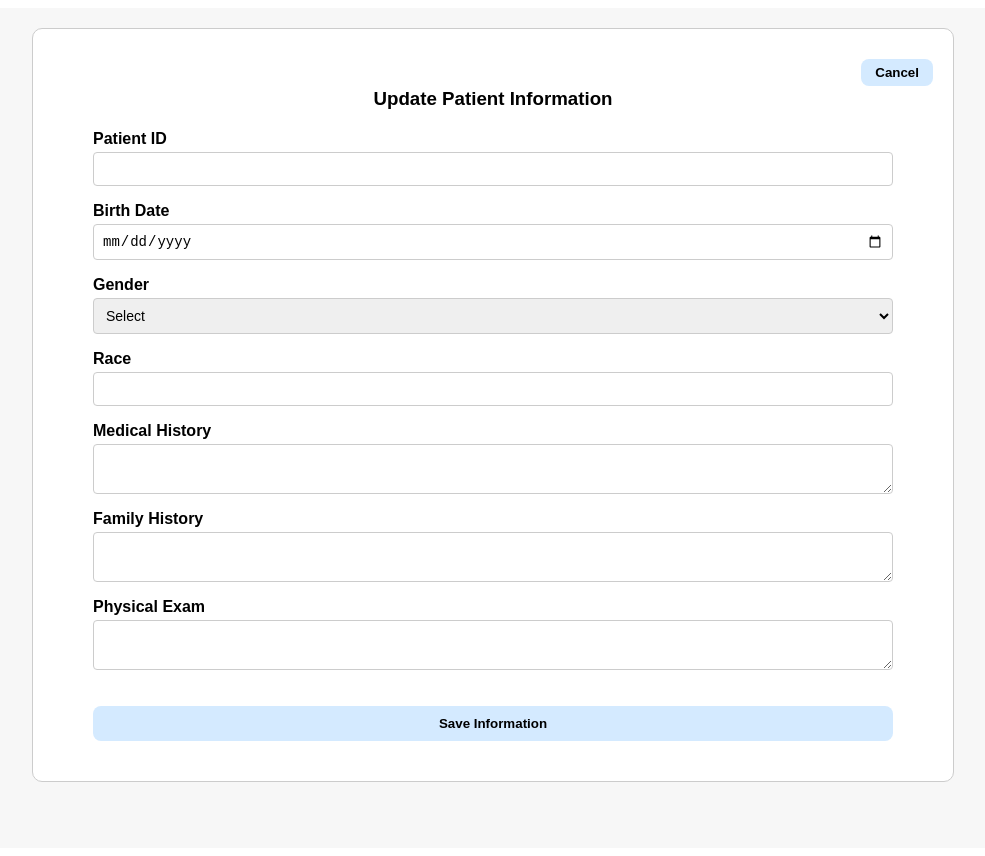
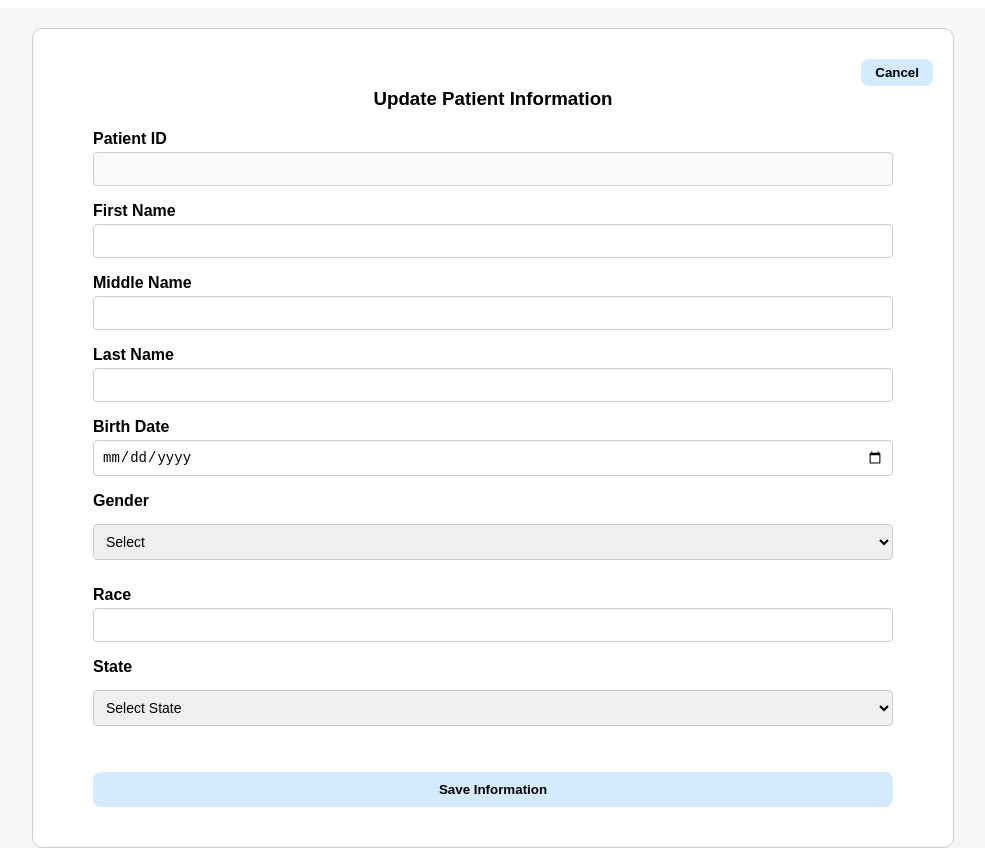
Before and after one commit to zsun122/6440-project, a React (Create React App) app in the folder riskaware-app/: page /6440-project/update in a window 1280 px wide. Shown: the whole page, without its empty margins (147-1132 px from the left). Built offline with nearby package versions, Linux system fonts and the light colour scheme.

Commit message:
backend part

```diff
--- a/riskaware-app/src/pages/Dashboard.js
+++ b/riskaware-app/src/pages/Dashboard.js
@@ -1,13 +1,25 @@
-import React from "react";
-import { useNavigate } from "react-router-dom";
+import React, { useState, useEffect } from "react";
+import { useLocation, useNavigate } from "react-router-dom";
 import "../style/Dashboard.css";
 
 function Dashboard() {
   const navigate = useNavigate();
+  const location = useLocation();
+  const patientId = location.state?.patientId;
+
+  const [patientData, setPatientData] = useState(null);
+
+  useEffect(() => {
+    if (patientId) {
+      fetch(`http://localhost:5000/synthea_patient_info?user_id=${patientId}`)
+        .then((res) => res.json())
+        .then((data) => setPatientData(data))
+        .catch((err) => console.error("Error fetching patient data:", err));
+    }
+  }, [patientId]);
 
   return (
     <div className="container">
-
       <div className="dashboard-wrapper">
         <div className="dashboard-box">
           <h3>Patient information</h3>
@@ -21,28 +33,44 @@ function Dashboard() {
           </button>
 
           <div className="patient-info">
-            <p><strong>Patient_id:</strong></p>
+            <p><strong>Patient_id:</strong> {patientId || "N/A"}</p>
+
+            <p><strong>First Name:</strong> {patientData?.FIRST ? patientData.FIRST.replace(/\d/g, '') : "N/A"}</p>
+
+            <p><strong>Middle Name:</strong> {patientData?.MIDDLE ? patientData.MIDDLE.replace(/\d/g, '') : "N/A"}</p>
+
+            <p><strong>Last Name:</strong> {patientData?.LAST ? patientData.LAST.replace(/\d/g, '') : "N/A"}</p>
+
 
             {/* year - month - day*/}
-            <p><strong>Birth Date:</strong></p>
+            <p><strong>Birth Date:</strong> {patientData?.BIRTHDATE || "N/A"}</p>
 
             {/* 8532 - female, 8507 - male*/}
-            <p><strong>Gender:</strong></p>
+            <p><strong>Gender:</strong> {patientData?.GENDER === "M"? "Male": patientData?.GENDER === "F"? "Female": "N/A"}</p>
 
             {/* race source value*/}
-            <p><strong>Race:</strong></p>
+            <p><strong>Race:</strong> {patientData?.RACE || "N/A"}</p>
 
-            <p><strong>Medical History:</strong></p>
-            <p><strong>Family History:</strong> </p>
-            <p><strong>Physical Exam:</strong> </p>
+            <p><strong>State:</strong> {patientData?.STATE || "N/A"}</p>
 
-            {/* sample-person : updatedate*/}
-            <p><strong>Last Updated:</strong> </p>
+            {/* <p><strong>Cancer Genetic Risk:</strong> {patientData?.CANCER_GENETIC_RISK || "N/A"}</p>
+
+            <p><strong>Cancer History:</strong> {patientData?.CANCER_HISTORY || "N/A"}</p> */}
+
+            {/* <p><strong>Medical History:</strong></p>
+            <p><strong>Family History:</strong></p>
+            <p><strong>Physical Exam:</strong></p> */}
+
+            {/* <p><strong>Last Updated:</strong></p> */}
           </div>
 
           <div className="action-buttons">
-            <button className="btn" onClick={() => navigate("/score")}>Evaluate risk score</button>
-            <button className="btn" onClick={() => navigate("/update")}>Update information</button>
+            <button className="btn" onClick={() => navigate("/score", { state: { patientId } })}>
+              Evaluate risk score
+            </button>
+            <button className="btn" onClick={() => navigate("/update", { state: { patientId } })}>
+              Update information
+            </button>
           </div>
         </div>
       </div>
--- a/riskaware-app/src/pages/UpdateInfo.js
+++ b/riskaware-app/src/pages/UpdateInfo.js
@@ -1,30 +1,87 @@
-import React, { useState } from "react";
-import { useNavigate } from "react-router-dom";
+import React, { useState, useEffect } from "react";
+import { useNavigate, useLocation } from "react-router-dom";
 import "../style/Dashboard.css";
 
 function UpdateInfo() {
   const navigate = useNavigate();
+  const location = useLocation();
+  const patientId = location.state?.patientId;
 
   const [formData, setFormData] = useState({
-    patientId: "",
+    firstName: "",
+    middleName: "",
+    lastName: "",
     birthDate: "",
     gender: "",
     race: "",
-    medicalHistory: "",
-    familyHistory: "",
-    physicalExam: "",
+    state: "",
+    // cancerGeneticRisk: "",
+    // cancerHistory: "",
   });
+
+  const statesList = [
+    "Alabama", "Alaska", "Arizona", "Arkansas", "California", "Colorado", "Connecticut", "Delaware", "Florida", "Georgia",
+    "Hawaii", "Idaho", "Illinois", "Indiana", "Iowa", "Kansas", "Kentucky", "Louisiana", "Maine", "Maryland",
+    "Massachusetts", "Michigan", "Minnesota", "Mississippi", "Missouri", "Montana", "Nebraska", "Nevada", "New Hampshire",
+    "New Jersey", "New Mexico", "New York", "North Carolina", "North Dakota", "Ohio", "Oklahoma", "Oregon", "Pennsylvania",
+    "Rhode Island", "South Carolina", "South Dakota", "Tennessee", "Texas", "Utah", "Vermont", "Virginia", "Washington",
+    "West Virginia", "Wisconsin", "Wyoming"
+  ];
+
+  useEffect(() => {
+    if (patientId) {
+      fetch(`http://localhost:5000/synthea_patient_info?user_id=${patientId}`)
+        .then((res) => res.json())
+        .then((data) => {
+          const clean = (str) => str?.replace(/[^a-zA-Z\s\-']/g, "") || "";
+
+          setFormData({
+            firstName: clean(data?.FIRST || ""),
+            middleName: clean(data?.MIDDLE || ""),
+            lastName: clean(data?.LAST || ""),
+            birthDate: data?.BIRTHDATE || "",
+            gender: data?.GENDER || "",
+            race: data?.RACE || "",
+            state: data?.STATE || "",
+            // cancerGeneticRisk: data?.CANCER_GENETIC_RISK || "",
+            // cancerHistory: data?.CANCER_HISTORY || "",
+          });
+        })
+        .catch((err) => console.error("Error loading patient data:", err));
+    }
+  }, [patientId]);
 
   const handleChange = (e) => {
     const { name, value } = e.target;
-    setFormData((prev) => ({ ...prev, [name]: value }));
+
+    const cleanedValue =
+      name === "firstName" || name === "middleName" || name === "lastName"
+        ? value.replace(/[^a-zA-Z\s\-']/g, "")
+        : value;
+
+    setFormData((prev) => ({ ...prev, [name]: cleanedValue }));
   };
+
 
   const handleSubmit = (e) => {
     e.preventDefault();
-    console.log("Updated Info:", formData);
-    navigate("/dashboard");
+
+    fetch("http://localhost:5000/update_patient_info", {
+      method: "POST",
+      headers: { "Content-Type": "application/json" },
+      body: JSON.stringify({ patientId, ...formData }),
+    })
+      .then((res) => res.json())
+      .then((data) => {
+        if (data.message) {
+          alert(data.message);
+          navigate("/dashboard", { state: { patientId } });
+        } else {
+          alert("Update failed.");
+        }
+      })
   };
+
 
   return (
     <div className="container">
@@ -32,24 +89,47 @@ function UpdateInfo() {
         <div className="dashboard-box">
           <h3>Update Patient Information</h3>
 
-          {/* Cancel */}
           <button
             className="btn"
             style={{ position: "absolute", top: "20px", right: "20px", width: "auto", padding: "6px 14px" }}
-            onClick={() => navigate("/dashboard")}
+            onClick={() => navigate("/dashboard", { state: { patientId } })}
           >
             Cancel
           </button>
 
-          {/* Update Form, */}
           <form onSubmit={handleSubmit} className="update-form">
             <div className="form-group">
               <label>Patient ID</label>
-              <input type="text"
-                name="patientId"
-                value={formData.patientId}
+              <input type="text" value={patientId} disabled />
+            </div>
+
+            <div className="form-group">
+              <label>First Name</label>
+              <input
+                type="text"
+                name="firstName"
+                value={formData.firstName}
                 onChange={handleChange}
-                required
+              />
+            </div>
+
+            <div className="form-group">
+              <label>Middle Name</label>
+              <input
+                type="text"
+                name="middleName"
+                value={formData.middleName}
+                onChange={handleChange}
+              />
+            </div>
+
+            <div className="form-group">
+              <label>Last Name</label>
+              <input
+                type="text"
+                name="lastName"
+                value={formData.lastName}
+                onChange={handleChange}
               />
             </div>
 
@@ -60,21 +140,15 @@ function UpdateInfo() {
                 name="birthDate"
                 value={formData.birthDate}
                 onChange={handleChange}
-                required
               />
             </div>
 
             <div className="form-group">
               <label>Gender</label>
-              <select
-                name="gender"
-                value={formData.gender}
-                onChange={handleChange}
-                required
-              >
+              <select name="gender" value={formData.gender} onChange={handleChange}>
                 <option value="">Select</option>
-                <option value="8507">Male</option>
-                <option value="8532">Female</option>
+                <option value="M">Male</option>
+                <option value="F">Female</option>
               </select>
             </div>
 
@@ -85,40 +159,44 @@ function UpdateInfo() {
                 name="race"
                 value={formData.race}
                 onChange={handleChange}
-                required
               />
             </div>
 
             <div className="form-group">
-              <label>Medical History</label>
-              <textarea
-                name="medicalHistory"
-                value={formData.medicalHistory}
+              <label>State</label>
+              <select name="state" value={formData.state} onChange={handleChange}>
+                <option value="">Select State</option>
+                {statesList.map((state) => (
+                  <option key={state} value={state}>
+                    {state}
+                  </option>
+                ))}
+              </select>
+            </div>
+
+            {/* <div className="form-group">
+              <label>Cancer Genetic Risk</label>
+              <input
+                type="text"
+                name="cancerGeneticRisk"
+                value={formData.cancerGeneticRisk}
                 onChange={handleChange}
               />
             </div>
 
             <div className="form-group">
-              <label>Family History</label>
-              <textarea
-                name="familyHistory"
-                value={formData.familyHistory}
+              <label>Cancer History</label>
+              <input
+                type="text"
+                name="cancerHistory"
+                value={formData.cancerHistory}
                 onChange={handleChange}
               />
-            </div>
-
-            <div className="form-group">
-              <label>Physical Exam</label>
-              <textarea
-                name="physicalExam"
-                value={formData.physicalExam}
-                onChange={handleChange}
-              />
-            </div>
+            </div> */}
 
             <button type="submit" className="btn" style={{ marginTop: "20px" }}>
               Save Information
-          </button>
+            </button>
           </form>
         </div>
       </div>
--- a/riskaware-app/src/style/Login.css
+++ b/riskaware-app/src/style/Login.css
@@ -58,3 +58,14 @@
     margin-top: 10px;
     font-weight: bold;
   }
+
+  select {
+    width: 100%;
+    padding: 10px;
+    font-size: 16px;
+    border-radius: 8px;
+    border: 1px solid #ccc;
+    margin-top: 10px;
+    margin-bottom: 10px;
+    outline: none;
+  }
```
Also changed, not shown: riskaware-app/src/pages/PatientSearch.js (+20 -11 lines), 1 other file (tests, documents, lock files or other folders).
